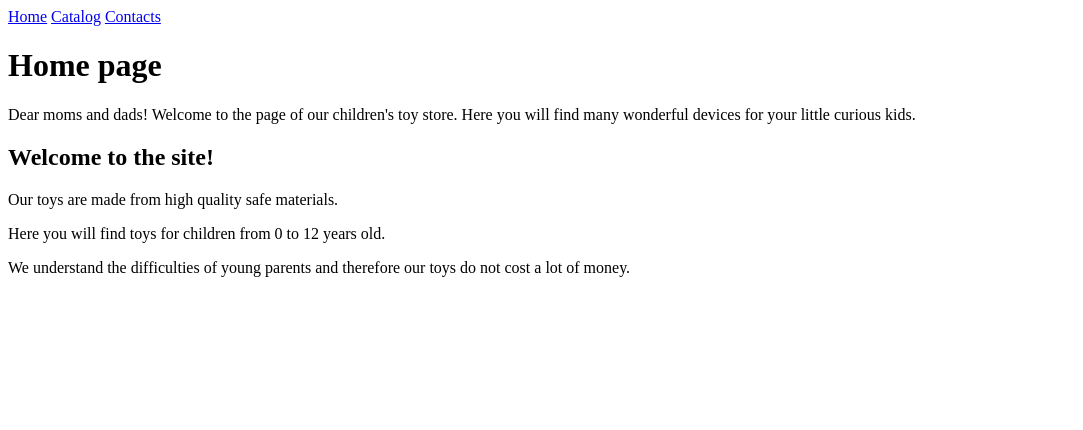
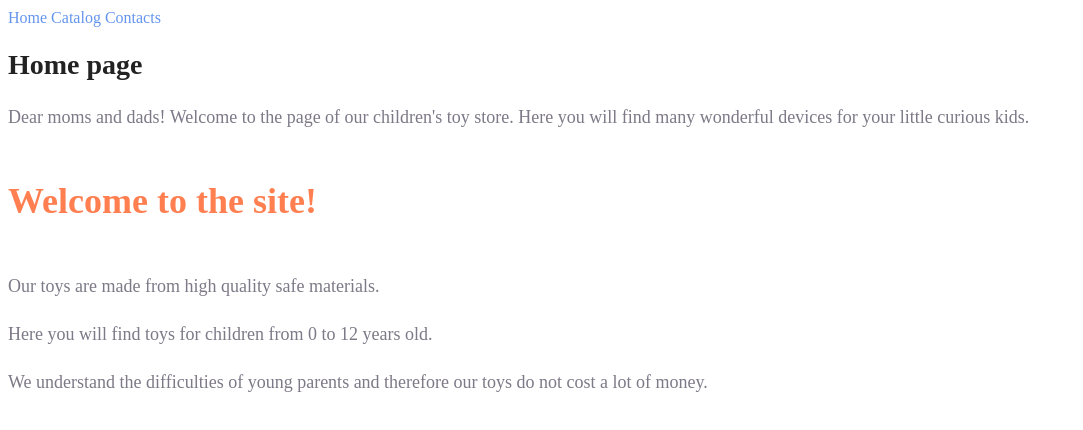
Before and after one commit to TatianaHoza/HTML_CSS, a plain HTML site: page index.html in a window 1280 px wide. Shown: the whole page, without its empty margins (0-1083 px from the left). Drawn offline with Linux system fonts and the light colour scheme.

Commit message:
modified:index.html

```diff
--- a/index.html
+++ b/index.html
@@ -4,20 +4,21 @@
     <meta charset="UTF-8">
     <meta name="viewport" content="width=device-width, initial-scale=1.0">
     <title>Children's toy store</title>
+    <link rel="stylesheet" href="style.css">
 </head>
 <body>
-    <a href = "index.html">Home</a>
-    <a href = "catalog/catalog.html">Сatalog</a>
-    <a href = "index.html">Contacts</a>
+    <a class = "menu" href = "index.html">Home</a>
+    <a class = "menu" href = "catalog/catalog.html">Сatalog</a>
+    <a class="menu" href = "index.html">Contacts</a>
 
-    <h1>Home page</h1>
-    <p>Dear moms and dads! Welcome to the page of our children's toy store.
+    <h1 class="title">Home page</h1>
+    <p class="text">Dear moms and dads! Welcome to the page of our children's toy store.
     Here you will find many wonderful devices for your little curious kids.</p>
-    <h2>Welcome to the site!</h2>
+    <h2 class = "welcome">Welcome to the site!</h2>
 
-    <p>Our toys are made from high quality safe materials.</p>
-    <p>Here you will find toys for children from 0 to 12 years old.</p>
-    <p>We understand the difficulties of young parents and therefore our toys do not cost a lot of money.</p>
+    <p class="text">Our toys are made from high quality safe materials.</p>
+    <p class="text">Here you will find toys for children from 0 to 12 years old.</p>
+    <p class="text">We understand the difficulties of young parents and therefore our toys do not cost a lot of money.</p>
 
 
 </body>
--- /dev/null
+++ b/style.css
@@ -0,0 +1,33 @@
+a {
+    text-decoration: none;
+}
+
+.menu{
+    color: cornflowerblue;
+    font-size: 16px;
+    line-height: 20px;
+}
+
+
+.title{
+    color: #222222;
+    font-size: 28px;
+    line-height: 36px;
+    font-weight: bold;
+}
+
+.text{
+    font-style: normal;
+    font-weight: 300;
+    font-size: 18px;
+    line-height: 30px;
+    color: #7D7987
+}
+
+.welcome{
+    color: coral;
+    font-style: normal;
+    font-weight: 700;
+    font-size: 36px;
+    line-height: 80px;
+}
```
Also changed, not shown: catalog/catalog.html (+9 -8 lines).
